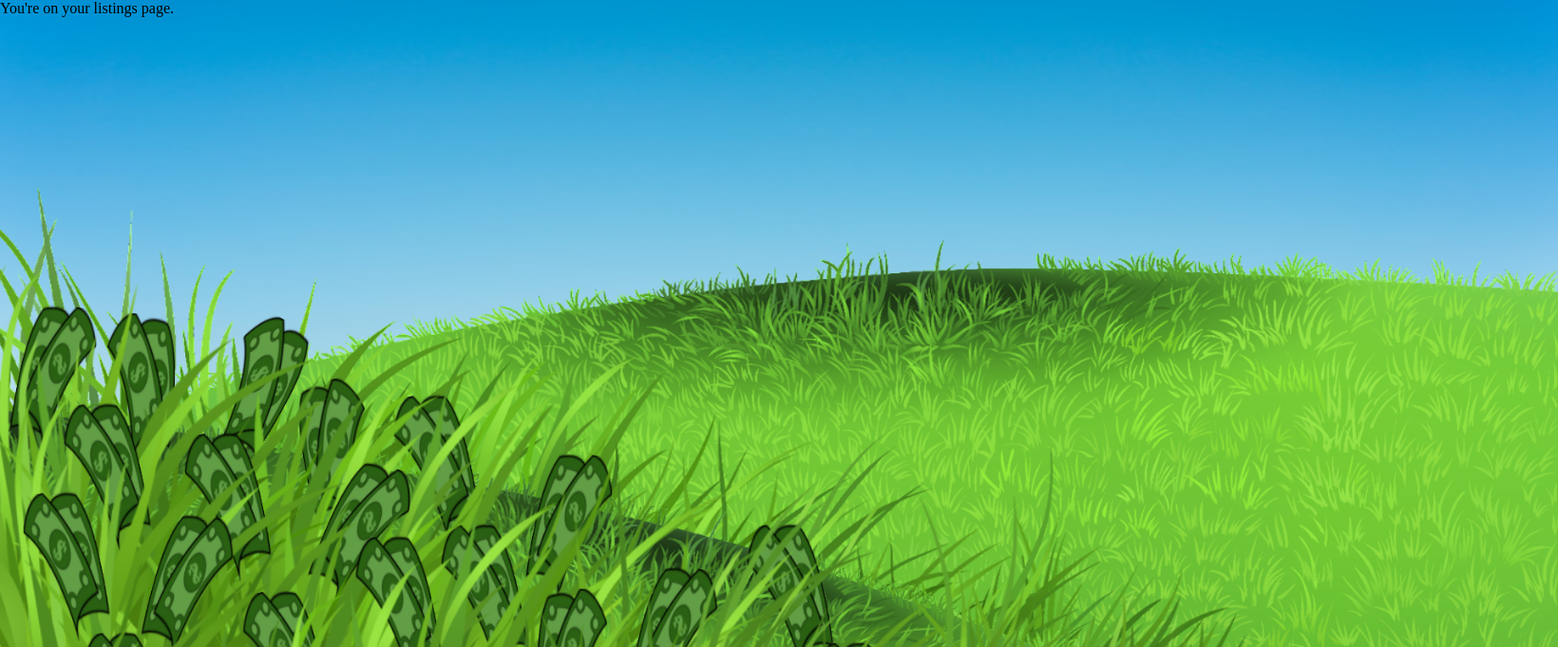
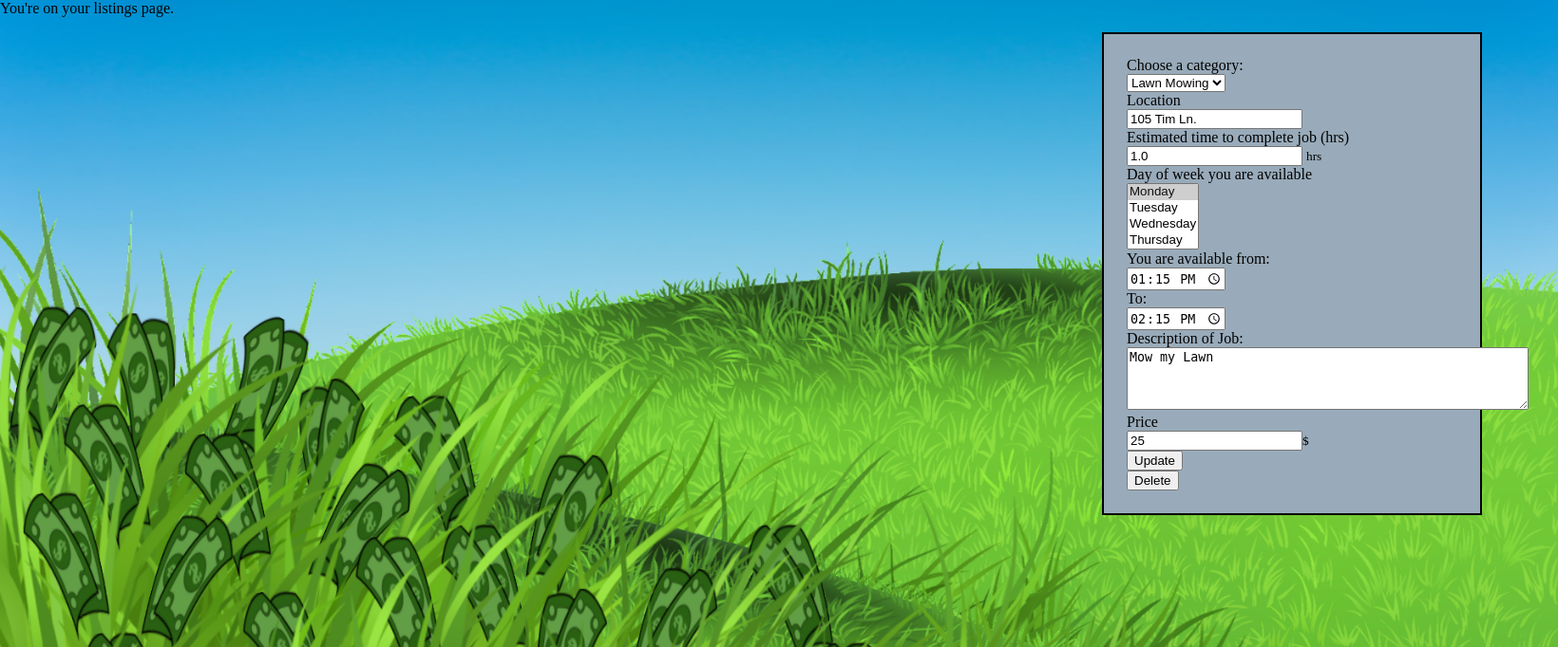
Before and after one commit to andrewObrien98/6-CS3450, a Django app: page /moneyLawndering/2/mylistings/ in a window 1640 px wide. Shown: the part 118-800 px from the top of the page at 95% size. Run offline with Django 4.2, Linux system fonts and the light colour scheme; data comes from the database, SQL or seed files in the repository.

Commit message:
Added myListing page with ability to update or delete listings.

```diff
--- a/app/cs3450/moneyLawndering/templates/moneyLawndering/myListing.html
+++ b/app/cs3450/moneyLawndering/templates/moneyLawndering/myListing.html
@@ -27,5 +27,94 @@
         </div>
     </header>
 <div>You're on your listings page.</div>
+<ul>
+ {% for listing in listings %}
+    <li class="listing">
+        <div class="listingInfo">
+        <form action="{% url 'moneyLawndering:updateListing' user.id listing.id %}" method="post">
+            {% csrf_token %}
+            {{ form }}
+            <label for="category">Choose a category:</label><br>
+            <select name="category" id="category">
+               {% for category in categories %}
+                    {% if category == listing.category %}
+                        <option value="{{category.type}}" selected> {{category.type}}</option>
+                    {% else %}
+                        <option value={{category.type}}> {{category.type}}</option>
+                    {% endif %}
+               {% endfor %}
+            </select><br>
+
+            <label for="location">Location</label><br>
+            <input type="text" name="location" id="location" value="{{listing.location}}"><br>
+
+            <label for="time_est">Estimated time to complete job (hrs)</label><br>
+            <input type="number" name="time_est" id="time_est" value="{{listing.time_est}}">
+            <small> hrs</small><br>
+
+            <label for="dayOfWeek">Day of week you are available</label><br>
+            <select name="dayOfWeek" id="dayOfWeek" multiple>
+                {% if listing.dayOfWeek == "monday" %}
+                    <option value="monday" selected>Monday</option>
+                {% else %}
+                    <option value="monday">Monday</option>
+                {% endif %}
+                {% if listing.dayOfWeek == "tuesday" %}
+                    <option value="tuesday" selected>Tuesday</option>
+                {% else %}
+                    <option value="tuesday">Tuesday</option>
+                {% endif %}
+                {% if listing.dayOfWeek == "wednesday" %}
+                    <option value="wednesday" selected>Wednesday</option>
+                {% else %}
+                    <option value="wednesday">Wednesday</option>
+                {% endif %}
+                {% if listing.dayOfWeek == "thursday" %}
+                    <option value="thursday" selected>Thursday</option>
+                {% else %}
+                    <option value="thursday">Thursday</option>
+                {% endif %}
+                {% if listing.dayOfWeek == "Friday" %}
+                    <option value="friday" selected>Friday</option>
+                {% else %}
+                    <option value="friday">Friday</option>
+                {% endif %}
+                {% if listing.dayOfWeek == "saturday" %}
+                    <option value="saturday" selected>Saturday</option>
+                {% else %}
+                    <option value="saturday">Saturday</option>
+                {% endif %}
+                {% if listing.dayOfWeek == "sunday" %}
+                    <option value="sunday" selected>Sunday</option>
+                {% else %}
+                    <option value="sunday">Sunday</option>
+                {% endif %}
+            </select><br>
+
+            <label for="startTime">You are available from: </label><br>
+            <input type="time" id="startTime" name="startTime"
+               min="07:00:00" max="20:00:00" value="{{listing.startTimeOfDay}}" required><br>
+
+            <label for="endTime">To: </label><br>
+            <input type="time" id="endTime" name="endTime"
+               min="07:00:00" max="20:00:00" value="{{listing.endTimeOfDay}}" required><br>
+
+            <label for="description">Description of Job:</label><br>
+            <textarea id="description" name="description" rows="4" cols="50">{{listing.description}}</textarea> <br>
+
+            <label for="price">Price</label><br>
+            <input type="number" name="price" id="price" value="{{listing.price}}"><small>$</small><br>
+
+            <input type="submit" value="Update">
+        </form>
+        <form action="{% url 'moneyLawndering:deleteListing' user.id listing.id %}" method="post">
+            {% csrf_token %}
+            {{ form }}
+            <input type="submit" value="Delete">
+        </form>
+    </div>
+    </li>
+ {% endfor %}
+</ul>
 </body>
 </html>
--- a/app/cs3450/moneyLawndering/urls.py
+++ b/app/cs3450/moneyLawndering/urls.py
@@ -14,6 +14,8 @@ urlpatterns = [
     path('<int:user_id>/publiclistings/', views.publicListing, name='publicListing'),
     path('<int:user_id>/<int:listing_id>/acceptlisting/', views.acceptListing, name='acceptListing'),
     path('<int:user_id>/mylistings/', views.myListing, name='myListing'),
+    path('<int:user_id>/<int:listing_id>/updateListing/', views.updateListing, name='updateListing'),
+    path('<int:user_id>/<int:listing_id>/deleteListing/', views.deleteListing, name='deleteListing'),
     path('<int:user_id>/createListing/', views.createListing, name='createListing'),
     path('<int:user_id>/newListing/', views.newListing, name='newListing'),
     path('<int:user_id>/acceptedjobs/', views.acceptedJobs, name='acceptedJobs'),
--- a/app/cs3450/moneyLawndering/views.py
+++ b/app/cs3450/moneyLawndering/views.py
@@ -120,7 +120,7 @@ def myListing(request, user_id):
     user = get_object_or_404(User, pk=user_id)
     try:
         listings = []
-        if (user.isWorker):
+        if (user.isWorker()):
             listings = Listing.objects.get(worker=user_id)
         else:
             listings = user.listing_set.all()
@@ -131,8 +131,10 @@ def myListing(request, user_id):
             'user_id': user_id,
             'user': user,
         })
+    categories = Category.objects.all()
     return render(request, 'moneyLawndering/myListing.html', {
             'listings': listings,
+            'categories': categories,
             'user_id': user_id,
             'user': user,
         })
@@ -141,6 +143,42 @@ def createListing(request, user_id):
     user = get_object_or_404(User, pk=user_id)
     categories = Category.objects.all()
     return render(request, "moneyLawndering/createListing.html", {'user':user, 'categories':categories})
+
+def updateListing(request, user_id, listing_id):
+    user = get_object_or_404(User, pk=user_id)
+    listing = get_object_or_404(Listing, pk=listing_id)
+    if user_id == listing.customer_id:
+        listing.category = request.POST['category']
+        listing.location = request.POST['location']
+        listing.time_est = request.POST['time_est']
+        listing.dayOfWeek = request.POST['dayOfWeek']
+        listing.startTimeOfDay = request.POST['startTime']
+        listing.endTimeOfDay = request.POST['endTime']
+        listing.description = request.POST['description']
+        listing.price = request.POST['price']
+        listing.save()
+    categories = Category.objects.all()
+    listings = Listing.objects.filter(customer=user_id)
+    return render(request, 'moneyLawndering/myListing.html', {
+        'listings': listings,
+        'categories': categories,
+        'user_id': user_id,
+        'user': user,
+    })
+
+def deleteListing(request, user_id, listing_id):
+    user = get_object_or_404(User, pk=user_id)
+    listing = get_object_or_404(Listing, pk=listing_id)
+    if listing.customer_id == user_id:
+        listing.delete()
+    categories = Category.objects.all()
+    listings = Listing.objects.get(customer=user_id)
+    return render(request, 'moneyLawndering/myListing.html', {
+        'listings': listings,
+        'categories': categories,
+        'user_id': user_id,
+        'user': user,
+    })
 
 def newListing(request, user_id):
     user = get_object_or_404(User, pk=user_id)
```
Also changed, not shown: README.md, app/cs3450/moneyLawndering/migrations/0010_auto_20220315_1608.py.
